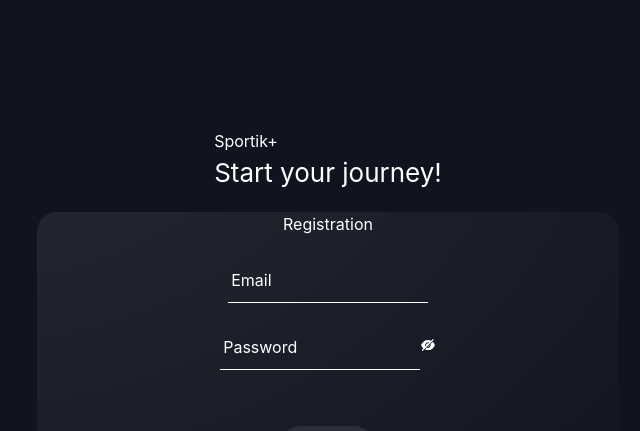
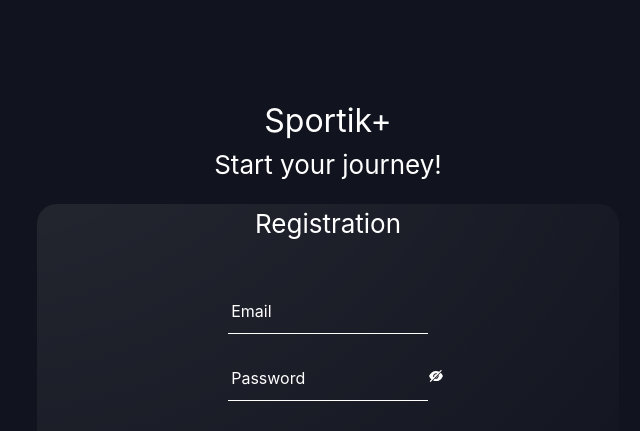
Before and after one commit to 00103-Sportik/sportik-frontend, a React (Vite) app: page /signup in a window 1280 px wide. Shown: the top 431 px of the page, without its empty margins (312-952 px from the left). Built offline with nearby package versions, Linux system fonts and the light colour scheme.

Commit message:
Registration page styling

```diff
--- a/src/pages/auth/authLayout/AuthLayout.module.css
+++ b/src/pages/auth/authLayout/AuthLayout.module.css
@@ -9,5 +9,6 @@
 }
 
 .regStyleH1 {
-
+    font-size: 32px;
+    text-align: center;
 }
--- /dev/null
+++ b/src/pages/auth/registration/Registration.module.css
@@ -0,0 +1,3 @@
+.titleLayout {
+    font-size: 26px;
+}
--- a/src/pages/auth/registration/Registration.tsx
+++ b/src/pages/auth/registration/Registration.tsx
@@ -4,6 +4,7 @@ import {
   signUpInitialValues,
   signUpValidationSchema,
 } from '../../../common/validations/authValidationSchema.ts';
+import styles from './Registration.module.css';
 import { NavLink, useNavigate } from 'react-router-dom';
 import { useRegistrationMutation, useResendEmailMutation } from '../../../store/auth/auth.api.ts';
 import { mapPathToTitle } from '../../../common/types/auth.ts';
@@ -42,7 +43,9 @@ function Registration() {
       <Formik initialValues={signUpInitialValues} onSubmit={onSubmit} validationSchema={signUpValidationSchema}>
         {({ isValid, submitCount }) => (
           <Form className="layout">
-            <h1>{mapPathToTitle[location.pathname as keyof typeof mapPathToTitle]}</h1>
+            <div className="title-layout">
+              <h1 className={styles.titleLayout}>{mapPathToTitle[location.pathname as keyof typeof mapPathToTitle]}</h1>
+            </div>
             {!isValid && !!submitCount && <div>Введите корректный email или пароль.</div>}
             <Field name="email">
               {({ field, form, meta }: FieldProps) => (
@@ -57,6 +60,7 @@ function Registration() {
                 />
               )}
             </Field>
+            <div className="field-password">
               <Field name="password">
                 {({ field, meta }: FieldProps) => (
                   <Input
@@ -69,6 +73,7 @@ function Registration() {
                   />
                 )}
               </Field>
+            </div>
             <button
               className="btn-black"
               type="submit"
--- a/tailwind.config.js
+++ b/tailwind.config.js
@@ -98,7 +98,7 @@ export default {
           outline: 'none',
         },
         '.form-input-err': {
-          '@apply border-[#FF2525]': {},
+          '@apply border-[#AE3838]': {},
         },
         '.form-label-disabled': {
           '@apply text-[gray]': {},
```
Lines whose indentation alone changed are shown as unchanged.
